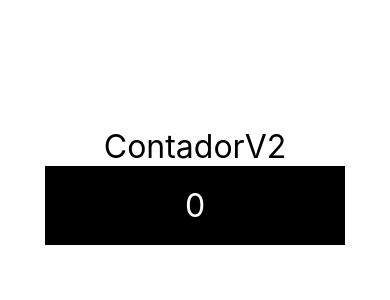
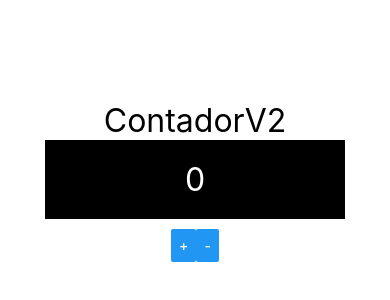
Before and after one commit to davidIsrael-rj/react-native-execicios, a React Native app: screen / in a window 390 px wide. Shown: the part 236-536 px from the top of the page. Built offline with nearby package versions, Linux system fonts and the light colour scheme.

Commit message:
Contador Botões

```diff
--- /dev/null
+++ b/src/components/contador/ContadorBotoes.jsx
@@ -0,0 +1,20 @@
+import React from 'react';
+import { Button, StyleSheet, View } from 'react-native';
+
+export default props => {
+    return (
+        <View style={style.Botoes}>
+            <Button title='+' onPress={props.inc} />
+            <Button title='-' onPress={props.dec} />
+        </View>
+    )
+}
+
+const style = StyleSheet.create({
+
+    Botoes: {
+        flexDirection: "row",
+        padding:10
+    },
+
+})
--- a/src/components/contador/ContadorV2.jsx
+++ b/src/components/contador/ContadorV2.jsx
@@ -2,16 +2,20 @@ import React, { useState } from 'react';
 import { Text } from 'react-native'
 import Estilo from '../estilo'
 import ContadorDisplay from './ContadorDisplay';
+import ContadorBotoes from './ContadorBotoes';
 
 export default props => {
     const [num, setNum] = useState(0)
 
+    const inc = () => setNum(num + 1)
+    const dec = () => setNum(num - 1)
     return (
         <>
             <Text style={Estilo.fontG}>
                 ContadorV2
             </Text>
             <ContadorDisplay num={num}/>
+            <ContadorBotoes inc={inc} dec={dec}/>
         </>
     )
 }
```
